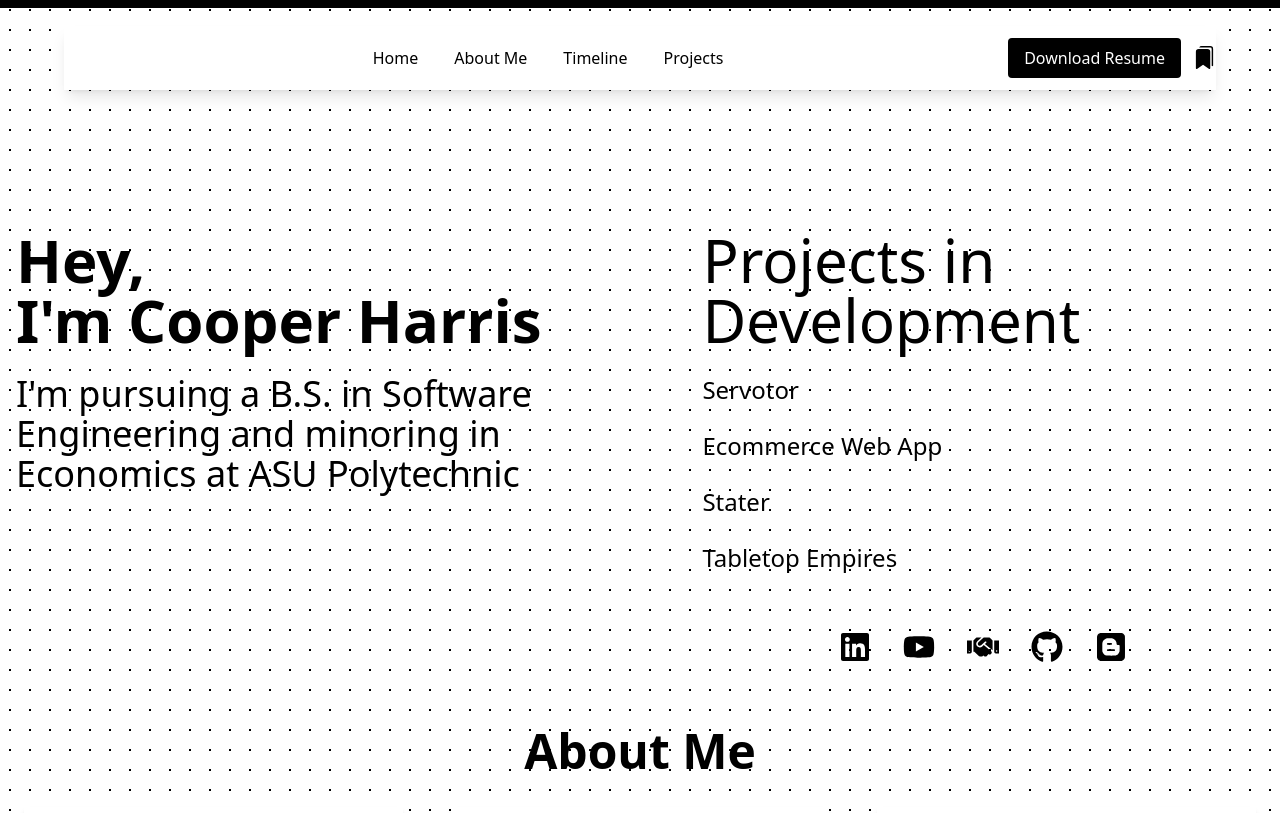
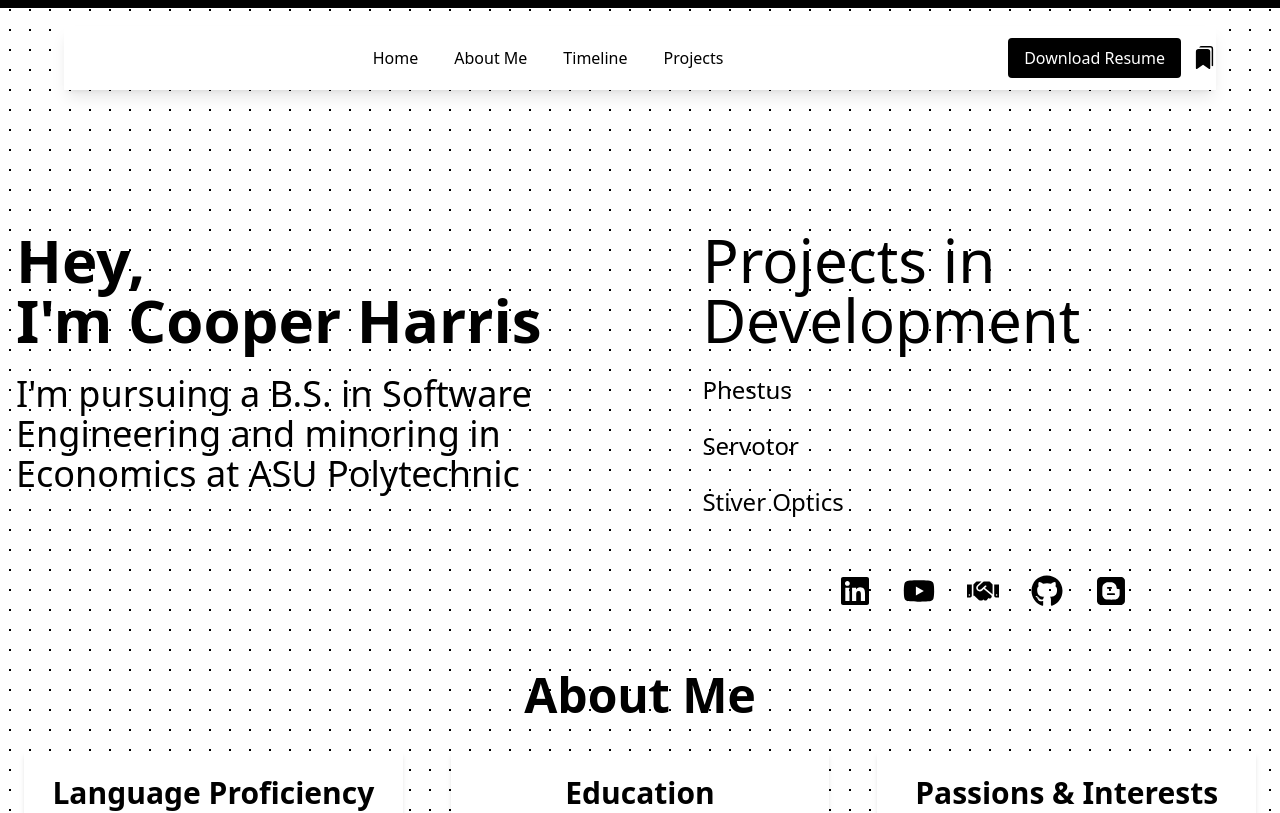
Before and after one commit to Tech-Know2/web_portfolio, a Next.js app in the folder portfolio/: page / in a window 1280 px wide. Shown: the top 813 px of the page. Built offline with nearby package versions, Linux system fonts and the light colour scheme.

Commit message:
Changes requested by Mom

```diff
--- a/portfolio/src/app/aboutme.tsx
+++ b/portfolio/src/app/aboutme.tsx
@@ -283,7 +283,7 @@ const Projects = () => {
               "I spent 2 years working with the Chester California's Parks and Recreactions Department to build several benches for their community on a donated outdoor trail and walking area. I collaborated with local government, businesses, and volutneers to build benches for a community 3 hours away from my home.",
           },
           {
-            title: "Ecommerce Website",
+            title: "Stiver Optics",
             description:
               "I built a website for a local business (Stiver Optics) using Coolify to manage my cloud platform, MedusaJS for the commerce engine, and NextJS with PayloadCMS for the frontend. I built email templates, connected PostgreSQL, Redis, and MinIO databases, deployed the frontend/server/worker instances with auto redeploys through GitHub and so much more.",
           },
--- a/portfolio/src/app/hero.tsx
+++ b/portfolio/src/app/hero.tsx
@@ -4,6 +4,13 @@ import React from "react";
 import { motion } from "framer-motion";
 import { useInView } from "react-intersection-observer";
 import { FaLinkedin, FaYoutube, FaHandshake, FaGithub, FaBlogger } from "react-icons/fa";
+
+const projectLinks = [
+  { title: "Phestus", href: "#projects", delay: 0.7 },
+  { title: "Servotor", href: "#projects", delay: 0.8 },
+  { title: "Stiver Optics", href: "#projects", delay: 0.9 },
+];
+
 
 export default function Hero() {
   const { ref, inView } = useInView({ triggerOnce: true, threshold: 0.2 });
@@ -50,6 +57,7 @@ export default function Hero() {
             >
               Projects in Development
             </motion.h1>
+
             <motion.ul
               className="space-y-6"
               initial={{ opacity: 0 }}
@@ -57,78 +65,27 @@ export default function Hero() {
               transition={{ duration: 1, delay: 0.6 }}
               ref={ref}
             >
+              {projectLinks.map((project, index) => (
                 <motion.li
+                  key={index}
                   className="relative group text-xl sm:text-2xl font-normal cursor-pointer"
                   whileHover={{ scale: 1.05 }}
                   initial={{ opacity: 0 }}
                   animate={inView ? { opacity: 1 } : { opacity: 0 }}
-                transition={{ duration: 1, delay: 0.7 }}
+                  transition={{ duration: 1, delay: project.delay }}
                   ref={ref}
                 >
-                <a href="#projects">
+                  <a href={project.href}>
                     <motion.div
                       className="absolute bottom-0 left-0 w-full h-[2px] bg-black scale-x-0 origin-left group-hover:scale-x-100 transition-all duration-300"
                     />
-                  Servotor
+                    {project.title}
                     <span className="absolute right-0 opacity-0 group-hover:opacity-100 transition-opacity duration-300">
                       &rarr;
                     </span>
                   </a>
                 </motion.li>
-              <motion.li
-                className="relative group text-xl sm:text-2xl font-normal cursor-pointer"
-                whileHover={{ scale: 1.05 }}
-                initial={{ opacity: 0 }}
-                animate={inView ? { opacity: 1 } : { opacity: 0 }}
-                transition={{ duration: 1, delay: 0.7 }}
-                ref={ref}
-              >
-                <a href="#projects">
-                  <motion.div
-                    className="absolute bottom-0 left-0 w-full h-[2px] bg-black scale-x-0 origin-left group-hover:scale-x-100 transition-all duration-300"
-                  />
-                  Ecommerce Web App
-                  <span className="absolute right-0 opacity-0 group-hover:opacity-100 transition-opacity duration-300">
-                    &rarr;
-                  </span>
-                </a>
-              </motion.li>
-              <motion.li
-                className="relative group text-xl sm:text-2xl font-normal cursor-pointer"
-                whileHover={{ scale: 1.05 }}
-                initial={{ opacity: 0 }}
-                animate={inView ? { opacity: 1 } : { opacity: 0 }}
-                transition={{ duration: 1, delay: 0.8 }}
-                ref={ref}
-              >
-                <a href="#projects">
-                  <motion.div
-                    className="absolute bottom-0 left-0 w-full h-[2px] bg-black scale-x-0 origin-left group-hover:scale-x-100 transition-all duration-300"
-                  />
-                  Stater
-                  <span className="absolute right-0 opacity-0 group-hover:opacity-100 transition-opacity duration-300">
-                    &rarr;
-                  </span>
-                </a>
-              </motion.li>
-              <motion.li
-                className="relative group text-xl sm:text-2xl font-normal cursor-pointer"
-                whileHover={{ scale: 1.05 }}
-                initial={{ opacity: 0 }}
-                animate={inView ? { opacity: 1 } : { opacity: 0 }}
-                transition={{ duration: 1, delay: 0.9 }}
-                ref={ref}
-              >
-                <a href="#projects">
-                  <motion.div
-                    className="absolute bottom-0 left-0 w-full h-[2px] bg-black scale-x-0 origin-left group-hover:scale-x-100 transition-all duration-300"
-                  />
-                  Tabletop Empires
-                  <span className="absolute right-0 opacity-0 group-hover:opacity-100 transition-opacity duration-300">
-                    &rarr;
-                  </span>
-                </a>
-              </motion.li>
+              ))}
             </motion.ul>
 
             {/* Social media icons */}
--- a/portfolio/src/app/projects.tsx
+++ b/portfolio/src/app/projects.tsx
@@ -4,7 +4,15 @@ import { FiChevronRight } from "react-icons/fi";
 
 const projectsData = [
   {
-    title: "E-Commerce Website",
+    title: "Phestus",
+    description:
+      "I am working on launching my web development and hosting agency for static and ecommerce websites. Static websites are built wih NextJS and PayloadCMS to make them dynamic and customizable, but they lack ecommerce capabilities. The Ecommerce websites will be built using tools like Saleor, MedusaJS, and Vendure. Taking what I learned from Stiver and turning it into a cloud hosting system by using Docker and docker deployment software like Terraform, Dokploy, and more.",
+    link: "https://phestus.com",
+    startDate: "October 2025",
+    endDate: "Present",
+  },
+  {
+    title: "Stiver Optics",
     description:
       "Interned at Stiver Optics, where I developed a fully functional e-commerce website. For cloud management, I utilized the open-source tool Coolify to automatically deploy and manage PostgreSQL, Redis, and MinIO databases, along with the frontend, server, and worker instances. Implemented features such as email templates, search functionality, and a review system, and am currently integrating with Odoo and QuickBooks.",
     link: "https://store.stiveroptics.com",
@@ -33,15 +41,15 @@ const projectsData = [
       "Worked on building a real-time, turn-based strategy game with Unity and Steam integration. Initially developed as part of my game studio, Table Top Games, I later continued solo development after the group disbanded post-high school.",
     link: "https://github.com/Tech-Know2/RTS-Unity-Game",
     startDate: "January 2023",
-    endDate: "Terminated",
+    endDate: "Sunset",
   },
   {
     title: "Stater",
     description:
-      "Began the development of a web and mobile platform enabling users worldwide to manage personal finances through Web3 technologies. Integrated with Reown for account-abstracted smart wallets, KyberSwap for token swaps, Circle for stablecoins and bridging, and Morpho for lending. Future plans include integrations for wire and ACH transfers, as well as debit, credit, and prepaid card services.",
+      "Began the development of a web and mobile platform enabling users worldwide to manage personal finances through Web3 technologies. Integrated with Reown for account-abstracted smart wallets, KyberSwap for token swaps, Circle for stablecoins and bridging, and Morpho for lending. Future plans include integrations with Plaid for wire and ACH transfers, as well as debit, credit, and prepaid card services.",
     link: "https://github.com/Tech-Know2/HarrisGroup",
     startDate: "January 2023",
-    endDate: "Present",
+    endDate: "Sunset",
   },
   {
     title: "Rook Servers",
```
Lines whose indentation alone changed are shown as unchanged.
